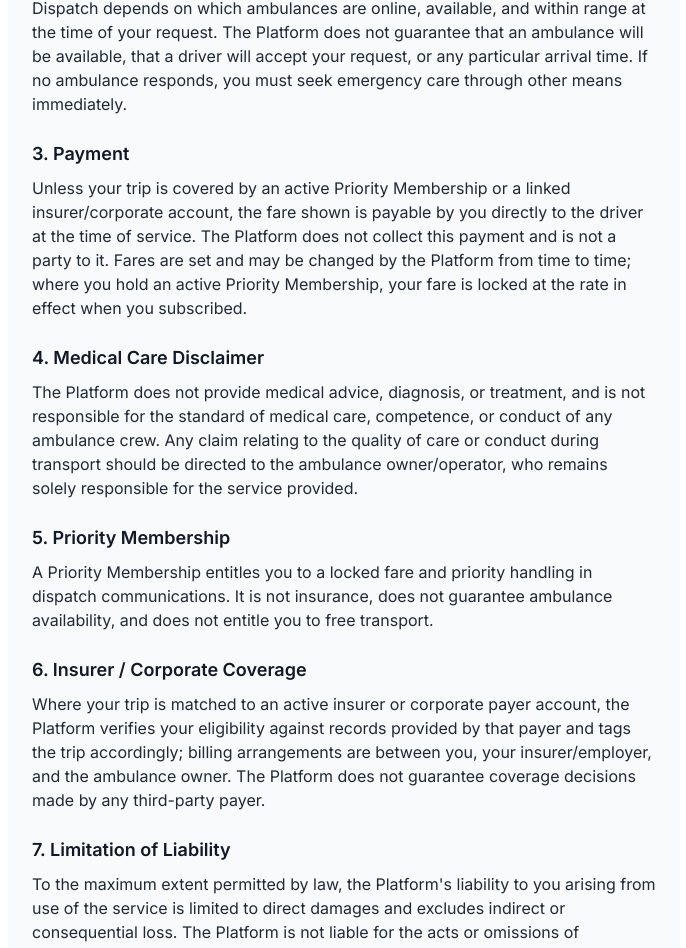
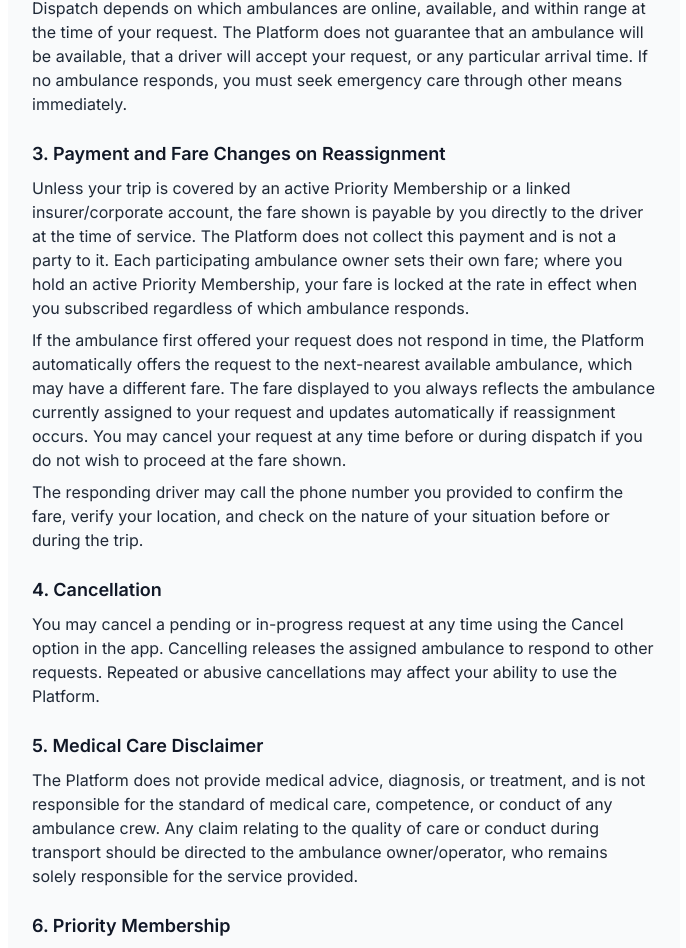
Before and after one commit to johnejalu-cell/Ambulance-network, a Next.js app: page /terms/riders in a window 1280 px wide. Shown: the part 474-1422 px from the top of the page, without its empty margins (296-982 px from the left). Built offline with nearby package versions, Linux system fonts and the light colour scheme.

Commit message:
Revise terms for payment and cancellation policies
Updated sections for payment, cancellation, and medical care disclaimer in the terms and conditions.

```diff
--- a/app/terms/riders/page.tsx
+++ b/app/terms/riders/page.tsx
@@ -19,32 +19,39 @@ export default function RiderTerms() {
       </section>
 
       <section className="space-y-2">
-        <h2 className="font-semibold text-lg text-gray-900">3. Payment</h2>
-        <p>Unless your trip is covered by an active Priority Membership or a linked insurer/corporate account, the fare shown is payable by you directly to the driver at the time of service. The Platform does not collect this payment and is not a party to it. Fares are set and may be changed by the Platform from time to time; where you hold an active Priority Membership, your fare is locked at the rate in effect when you subscribed.</p>
+        <h2 className="font-semibold text-lg text-gray-900">3. Payment and Fare Changes on Reassignment</h2>
+        <p>Unless your trip is covered by an active Priority Membership or a linked insurer/corporate account, the fare shown is payable by you directly to the driver at the time of service. The Platform does not collect this payment and is not a party to it. Each participating ambulance owner sets their own fare; where you hold an active Priority Membership, your fare is locked at the rate in effect when you subscribed regardless of which ambulance responds.</p>
+        <p>If the ambulance first offered your request does not respond in time, the Platform automatically offers the request to the next-nearest available ambulance, which may have a different fare. The fare displayed to you always reflects the ambulance currently assigned to your request and updates automatically if reassignment occurs. You may cancel your request at any time before or during dispatch if you do not wish to proceed at the fare shown.</p>
+        <p>The responding driver may call the phone number you provided to confirm the fare, verify your location, and check on the nature of your situation before or during the trip.</p>
       </section>
 
       <section className="space-y-2">
-        <h2 className="font-semibold text-lg text-gray-900">4. Medical Care Disclaimer</h2>
+        <h2 className="font-semibold text-lg text-gray-900">4. Cancellation</h2>
+        <p>You may cancel a pending or in-progress request at any time using the Cancel option in the app. Cancelling releases the assigned ambulance to respond to other requests. Repeated or abusive cancellations may affect your ability to use the Platform.</p>
+      </section>
+
+      <section className="space-y-2">
+        <h2 className="font-semibold text-lg text-gray-900">5. Medical Care Disclaimer</h2>
         <p>The Platform does not provide medical advice, diagnosis, or treatment, and is not responsible for the standard of medical care, competence, or conduct of any ambulance crew. Any claim relating to the quality of care or conduct during transport should be directed to the ambulance owner/operator, who remains solely responsible for the service provided.</p>
       </section>
 
       <section className="space-y-2">
-        <h2 className="font-semibold text-lg text-gray-900">5. Priority Membership</h2>
+        <h2 className="font-semibold text-lg text-gray-900">6. Priority Membership</h2>
         <p>A Priority Membership entitles you to a locked fare and priority handling in dispatch communications. It is not insurance, does not guarantee ambulance availability, and does not entitle you to free transport.</p>
       </section>
 
       <section className="space-y-2">
-        <h2 className="font-semibold text-lg text-gray-900">6. Insurer / Corporate Coverage</h2>
+        <h2 className="font-semibold text-lg text-gray-900">7. Insurer / Corporate Coverage</h2>
         <p>Where your trip is matched to an active insurer or corporate payer account, the Platform verifies your eligibility against records provided by that payer and tags the trip accordingly; billing arrangements are between you, your insurer/employer, and the ambulance owner. The Platform does not guarantee coverage decisions made by any third-party payer.</p>
       </section>
 
       <section className="space-y-2">
-        <h2 className="font-semibold text-lg text-gray-900">7. Limitation of Liability</h2>
+        <h2 className="font-semibold text-lg text-gray-900">8. Limitation of Liability</h2>
         <p>To the maximum extent permitted by law, the Platform's liability to you arising from use of the service is limited to direct damages and excludes indirect or consequential loss. The Platform is not liable for the acts or omissions of independent ambulance owners, drivers, or medical personnel.</p>
       </section>
 
       <section className="space-y-2">
-        <h2 className="font-semibold text-lg text-gray-900">8. Governing Law</h2>
+        <h2 className="font-semibold text-lg text-gray-900">9. Governing Law</h2>
         <p>These terms are governed by the laws of the Republic of Uganda.</p>
       </section>
     </main>
```
